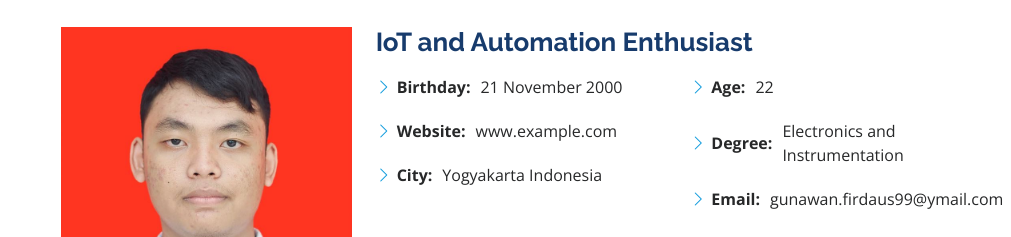
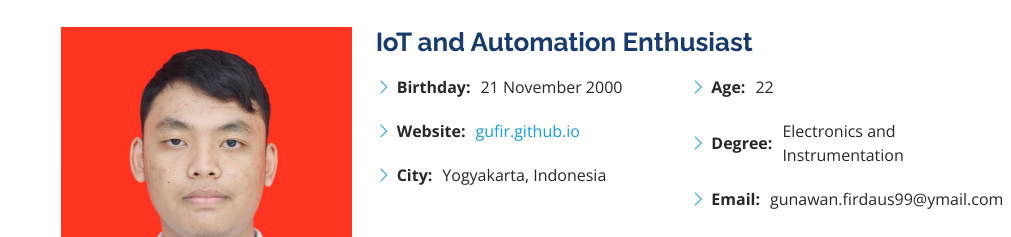
Before and after one commit to gufir/gufir.github.io, a plain HTML site: page index.html in a window 1280 px wide. Shown: the part 1109-1346 px from the top of the page, without its empty margins (269-1280 px from the left). Drawn offline with nearby package versions, Linux system fonts and the light colour scheme.

Commit message:
Update index.html

```diff
--- a/index.html
+++ b/index.html
@@ -101,8 +101,8 @@
               <div class="col-lg-6">
                 <ul>
                   <li><i class="bi bi-chevron-right"></i> <strong>Birthday:</strong> <span>21 November 2000</span></li>
-                  <li><i class="bi bi-chevron-right"></i> <strong>Website:</strong> <span>www.example.com</span></li>
-                  <li><i class="bi bi-chevron-right"></i> <strong>City:</strong> <span>Yogyakarta Indonesia</span></li>
+                  <li><i class="bi bi-chevron-right"></i> <strong>Website:</strong> <span><a href="gufir.github.io/index.html">gufir.github.io</span></li></a>
+                  <li><i class="bi bi-chevron-right"></i> <strong>City:</strong> <span>Yogyakarta, Indonesia</span></li>
                 </ul>
               </div>
               <div class="col-lg-6">
```
